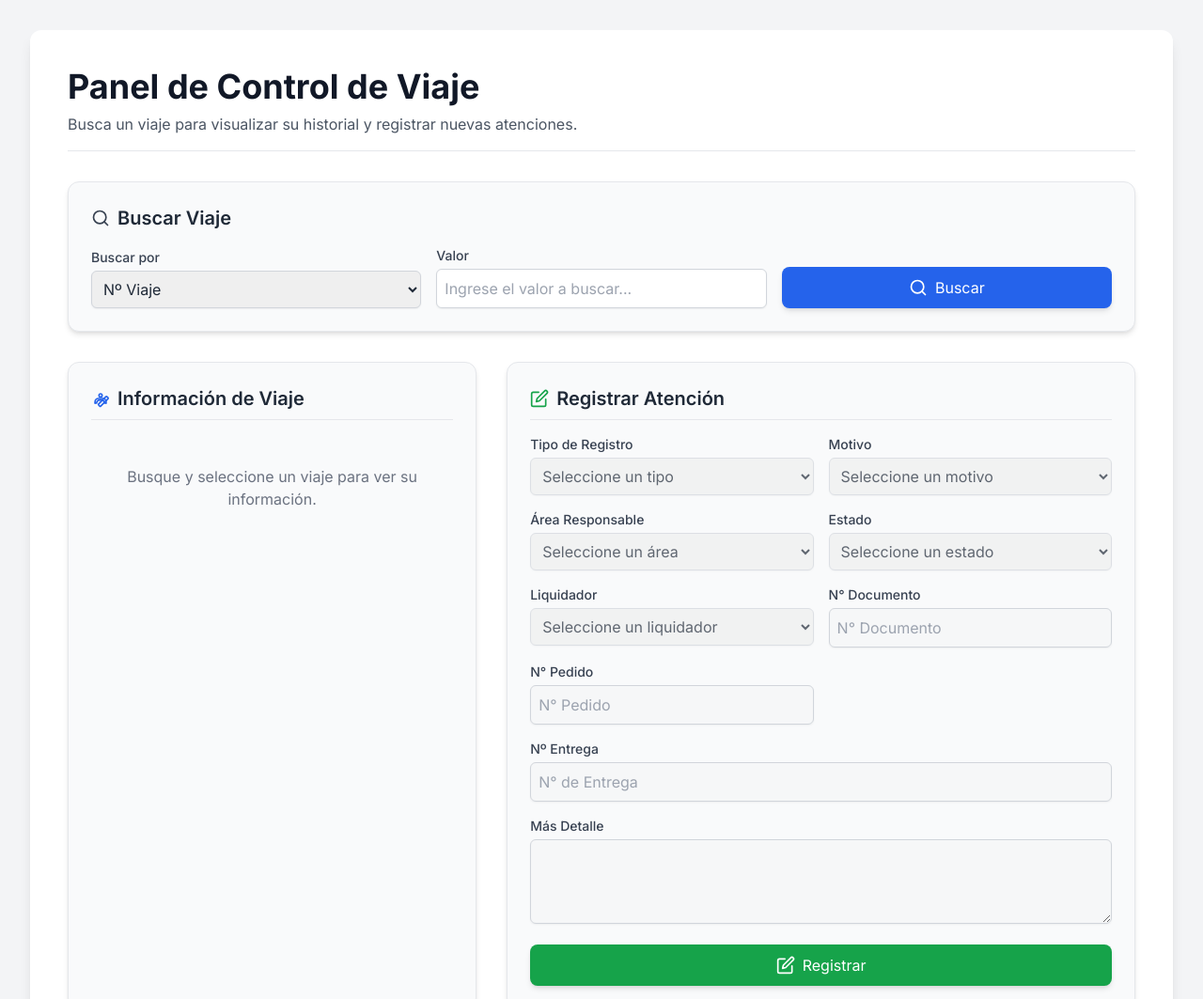
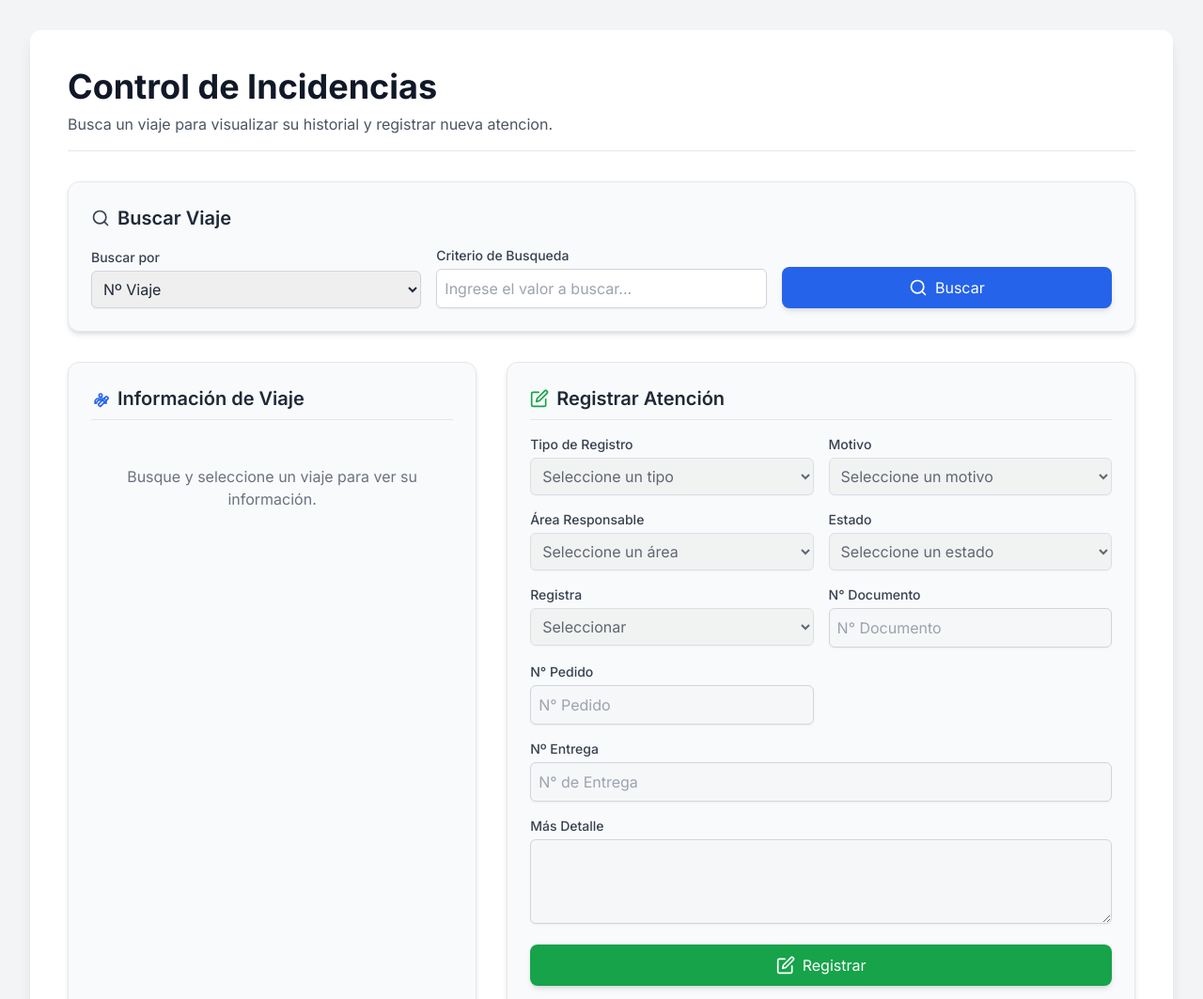
Before and after one commit to LiquidacionesFapeQs/registro-atencion, a plain HTML site: page index.html in a window 1280 px wide. Shown: the top 1063 px of the page at 94% size. Drawn offline with nearby package versions, Linux system fonts and the light colour scheme.

Commit message:
Update index.html

```diff
--- a/index.html
+++ b/index.html
@@ -41,8 +41,8 @@
     <div class="max-w-7xl mx-auto bg-white shadow-lg rounded-xl p-6 sm:p-8 md:p-10">
 
         <header class="mb-8 border-b pb-4 border-gray-200">
-            <h1 class="text-3xl sm:text-4xl font-bold text-gray-900 mb-2">Panel de Control de Viaje</h1>
-            <p class="text-gray-600">Busca un viaje para visualizar su historial y registrar nuevas atenciones.</p>
+            <h1 class="text-3xl sm:text-4xl font-bold text-gray-900 mb-2">Control de Incidencias</h1>
+            <p class="text-gray-600">Busca un viaje para visualizar su historial y registrar nueva atencion.</p>
         </header>
 
         <!-- Sección de Búsqueda -->
@@ -62,7 +62,7 @@
                     </select>
                 </div>
                 <div>
-                    <label for="search-value" class="block text-sm font-medium text-gray-700 mb-1">Valor</label>
+                    <label for="search-value" class="block text-sm font-medium text-gray-700 mb-1">Criterio de Busqueda</label>
                     <input type="text" id="search-value" name="search-value" class="w-full p-2 border border-gray-300 rounded-md shadow-sm focus:ring-blue-500 focus:border-blue-500" placeholder="Ingrese el valor a buscar...">
                 </div>
                 <button id="search-button" class="w-full md:w-auto flex justify-center items-center bg-blue-600 text-white py-2.5 px-4 rounded-lg shadow-md hover:bg-blue-700 focus:outline-none focus:ring-2 focus:ring-offset-2 focus:ring-blue-500 transition duration-150 ease-in-out">
@@ -113,7 +113,7 @@
                             <label for="tipo-registro" class="block text-sm font-medium text-gray-700 mb-1">Tipo de Registro</label>
                             <select id="tipo-registro" name="tipo-registro" class="w-full p-2 border border-gray-300 rounded-md shadow-sm focus:ring-blue-500 focus:border-blue-500" required>
                                 <option value="">Seleccione un tipo</option>
-                                <option value="Observado">Observado</option>
+                                <option value="Incidencia">Incidencia</option>
                                 <option value="Atención">Atención</option>
                                 <option value="Seguimiento">Seguimiento</option>
                             </select>
@@ -129,7 +129,7 @@
                             <label for="area-responsable" class="block text-sm font-medium text-gray-700 mb-1">Área Responsable</label>
                             <select id="area-responsable" name="area-responsable" class="w-full p-2 border border-gray-300 rounded-md shadow-sm focus:ring-blue-500 focus:border-blue-500" required>
                                 <option value="">Seleccione un área</option>
-                                <option value="TI">TI</option><option value="Proyectos">Proyectos</option><option value="Despacho FP">Despacho FP</option><option value="Despacho QS">Despacho QS</option><option value="Programación">Programación</option><option value="Ejecución">Ejecución</option><option value="Liquidaciones">Liquidaciones</option><option value="Supplay te ayuda">Supplay te ayuda</option><option value="APP PH">APP PH</option><option value="Cliente">Cliente</option><option value="Transportista">Transportista</option><option value="Log. Inversa">Log. Inversa</option>
+                                <option value="IT">IT</option><option value="Proyectos">Proyectos</option><option value="Despacho FP">Despacho FP</option><option value="Despacho QS">Despacho QS</option><option value="Programación">Programación</option><option value="Ejecución">Ejecución</option><option value="Liquidaciones">Liquidaciones</option><option value="Supplay te ayuda">Supplay te ayuda</option><option value="APP PH">APP PH</option><option value="Cliente">Cliente</option><option value="Transportista">Transportista</option><option value="Log. Inversa">Log. Inversa</option>
                             </select>
                         </div>
                         <div>
@@ -141,10 +141,10 @@
                             </select>
                         </div>
                         <div>
-                            <label for="liquidador" class="block text-sm font-medium text-gray-700 mb-1">Liquidador</label>
+                            <label for="liquidador" class="block text-sm font-medium text-gray-700 mb-1">Registra</label>
                             <select id="liquidador" name="liquidador" class="w-full p-2 border border-gray-300 rounded-md shadow-sm focus:ring-blue-500 focus:border-blue-500" required>
-                                <option value="">Seleccione un liquidador</option>
-                                <option value="Luis">Luis</option><option value="Joel">Joel</option><option value="Darwin">Darwin</option><option value="Fabian">Fabian</option><option value="Dirk">Dirk</option><option value="Adrian">Adrian</option>
+                                <option value="">Seleccionar</option>
+                                <option value="Luigi">Luis Rios</option><option value="Joel">Joel Saens</option><option value="Darwin">Darwin Quinchuya</option><option value="Fabian">Wilder Fabian</option><option value="Dirk">Dirk Rivera</option><option value="Adrian">Adrian Vargas</option>
                             </select>
                         </div>
                         <!-- Campos no obligatorios (ahora después de los obligatorios) -->
```
